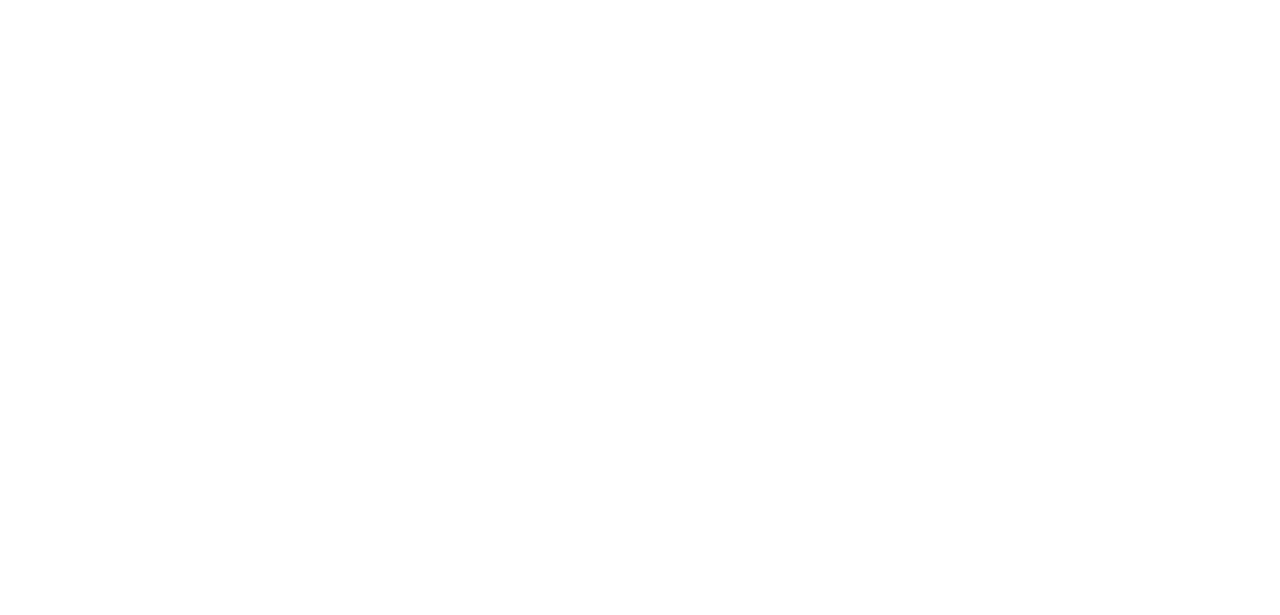
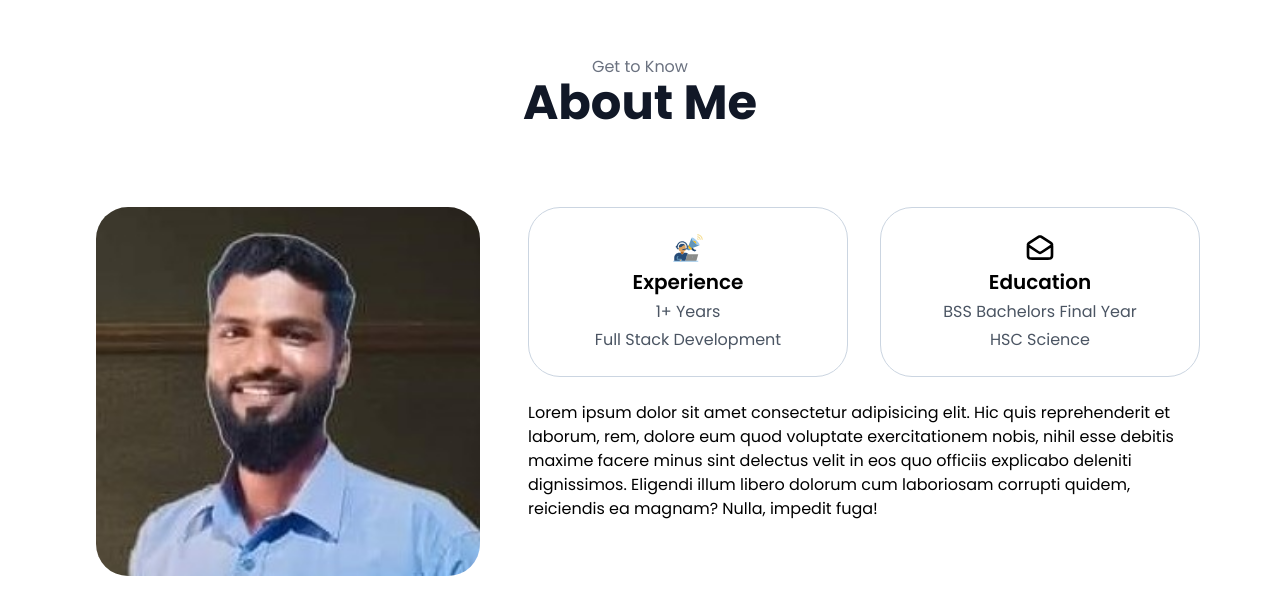
Before and after one commit to workwithtariq/workwithtariqreact, a React (Create React App) app: page / in a window 1280 px wide. Shown: the part 705-1320 px from the top of the page. Before the commit the page ends 800 px from the top, so only its background shows below. Built offline with nearby package versions, Linux system fonts and the light colour scheme.

Commit message:
Home About Section

```diff
--- a/src/App.js
+++ b/src/App.js
@@ -1,17 +1,12 @@
 import React from "react";
-import { BrowserRouter as Router, Route, Routes } from "react-router-dom";
-import Home from "./pages/Home/Home";
-import About from "./pages/About/About";
-import Projects from "./pages/Projects/Projects";
-import Project from "./pages/Projects/Project/Project";
-import Contact from "./pages/Contact/Contact";
+
 import Header from "./components/Header/Header";
 import "./styles/App.css";
 import AppRoutes from "./routes/AppRoutes";
 
 export const App = () => {
   return (
-    <div className="max-w-[1280px] mx-auto px-4">
+    <div className="max-w-[1280px] mx-auto px-4 sm:px-20 md:px-30">
       <Header />
       <AppRoutes />
     </div>
--- a/src/components/Header/Header.jsx
+++ b/src/components/Header/Header.jsx
@@ -2,7 +2,6 @@ import React, { useState } from "react";
 import MenuToggle from "./MenuToggle"; // Import MenuToggle
 import DesktopNav from "./DesktopNav"; // Import DesktopNav
 import MobileNav from "./MobileNav"; // Import MobileNav
-import { Link } from "react-router-dom/dist";
 
 const Header = () => {
   const [isOpen, setIsOpen] = useState(false);
--- a/src/pages/Home/Hero.jsx
+++ b/src/pages/Home/Hero.jsx
@@ -16,7 +16,7 @@ const Hero = () => {
           </h3>
 
           {/* Buttons */}
-          <div className="mt-8 flex justify-center space-x-4">
+          <div className="mt-8 flex justify-center gap-4 flex-col sm:flex-row md:flex-col lg:flex-row">
             <a
               href="/projects"
               className="px-6 py-3 border-2 border-black text-black rounded-full transition-all hover:bg-black hover:text-white"
--- a/src/pages/Home/Home.jsx
+++ b/src/pages/Home/Home.jsx
@@ -1,10 +1,12 @@
-import React from 'react';
-import Hero from '../../pages/Home/Hero'; // Adjust path as needed
+import React from "react";
+import Hero from "../../pages/Home/Hero"; // Adjust path as needed
+import HomeAbout from "./HomeAbout";
 
 const Home = () => {
   return (
-    <div>
+    <div className="mb-40">
       <Hero />
+      <HomeAbout />
       {/* Other sections of the Home page */}
     </div>
   );
--- /dev/null
+++ b/src/pages/Home/HomeAbout.jsx
@@ -0,0 +1,60 @@
+import React from "react";
+import ProfilePic from "../../assets/profile.jpg";
+import ExperienceIcon from "../../assets/marketing.svg";
+import EducationIcon from "../../assets/mail.svg";
+import HomeAboutCard from "./HomeAboutCard";
+import HomeAboutSectionHeader from "./HomeAboutSectionHeader";
+import HomeAboutProfileImage from "./HomeAboutProfileImage";
+
+const HomeAbout = () => {
+  return (
+    <div className="mt-40">
+      {/* Section Header */}
+      <HomeAboutSectionHeader subtitle="Get to Know" title="About Me" />
+
+      {/* HomeAbout Body */}
+      <div className="flex flex-col lg:flex-row gap-8 mt-20">
+
+        {/* Profile Section */}
+        <div className="mx-auto lg:w-2/5 max-w-96">
+          <HomeAboutProfileImage src={ProfilePic} alt="Profile Picture" />
+        </div>
+
+        {/* Info Section */}
+        <div className="lg:w-3/5 flex flex-col gap-6 md:flex-row lg:flex-col sm:items-center">
+
+          {/* Info Cards */}
+          <div className="flex flex-col sm:flex-row md:flex-col lg:flex-row gap-8 text-center md:w-1/2 lg:w-full">
+            {/* Experience Card */}
+            <HomeAboutCard
+              icon={ExperienceIcon}
+              title="Experience"
+              lines={["1+ Years", "Full Stack Development"]}
+            />
+
+            {/* Education Card */}
+            <HomeAboutCard
+              icon={EducationIcon}
+              title="Education"
+              lines={["BSS Bachelors Final Year", "HSC Science"]}
+            />
+          </div>
+
+          {/* About Text */}
+          <div className="md:w-1/2 lg:w-full">
+            <p>
+              Lorem ipsum dolor sit amet consectetur adipisicing elit. Hic quis
+              reprehenderit et laborum, rem, dolore eum quod voluptate
+              exercitationem nobis, nihil esse debitis maxime facere minus sint
+              delectus velit in eos quo officiis explicabo deleniti dignissimos.
+              Eligendi illum libero dolorum cum laboriosam corrupti quidem,
+              reiciendis ea magnam? Nulla, impedit fuga!
+            </p>
+          </div>
+        </div>
+      </div>
+    </div>
+  );
+};
+
+export default HomeAbout;
--- /dev/null
+++ b/src/pages/Home/HomeAboutCard.jsx
@@ -0,0 +1,18 @@
+import React from "react";
+
+const HomeAboutCard = ({ icon, title, lines }) => {
+  return (
+    <div className="flex flex-col gap-1 border border-slate-300 rounded-[32px] p-6 sm:w-1/2 md:w-full">
+      {/* Card Image */}
+      <div className="mx-auto">
+        <img src={icon} className="w-8" alt={`${title} Icon`} />
+      </div>
+      <h4 className="text-xl font-semibold">{title}</h4>
+      {lines.map((line, index) => (
+        <span key={index} className="text-gray-600">{line}</span>
+      ))}
+    </div>
+  );
+};
+
+export default HomeAboutCard;
--- /dev/null
+++ b/src/pages/Home/HomeAboutProfileImage.jsx
@@ -0,0 +1,7 @@
+import React from "react";
+
+const HomeAboutProfileImage = ({ src, alt }) => {
+  return <img src={src} className="w-full rounded-[32px]" alt={alt} />;
+};
+
+export default HomeAboutProfileImage;
--- /dev/null
+++ b/src/pages/Home/HomeAboutSectionHeader.jsx
@@ -0,0 +1,12 @@
+import React from "react";
+
+const HomeAboutSectionHeader = ({ subtitle, title }) => {
+  return (
+    <div className="text-center">
+      <span className="text-gray-500">{subtitle}</span>
+      <h2 className="text-5xl font-bold text-gray-900">{title}</h2>
+    </div>
+  );
+};
+
+export default HomeAboutSectionHeader;
```
